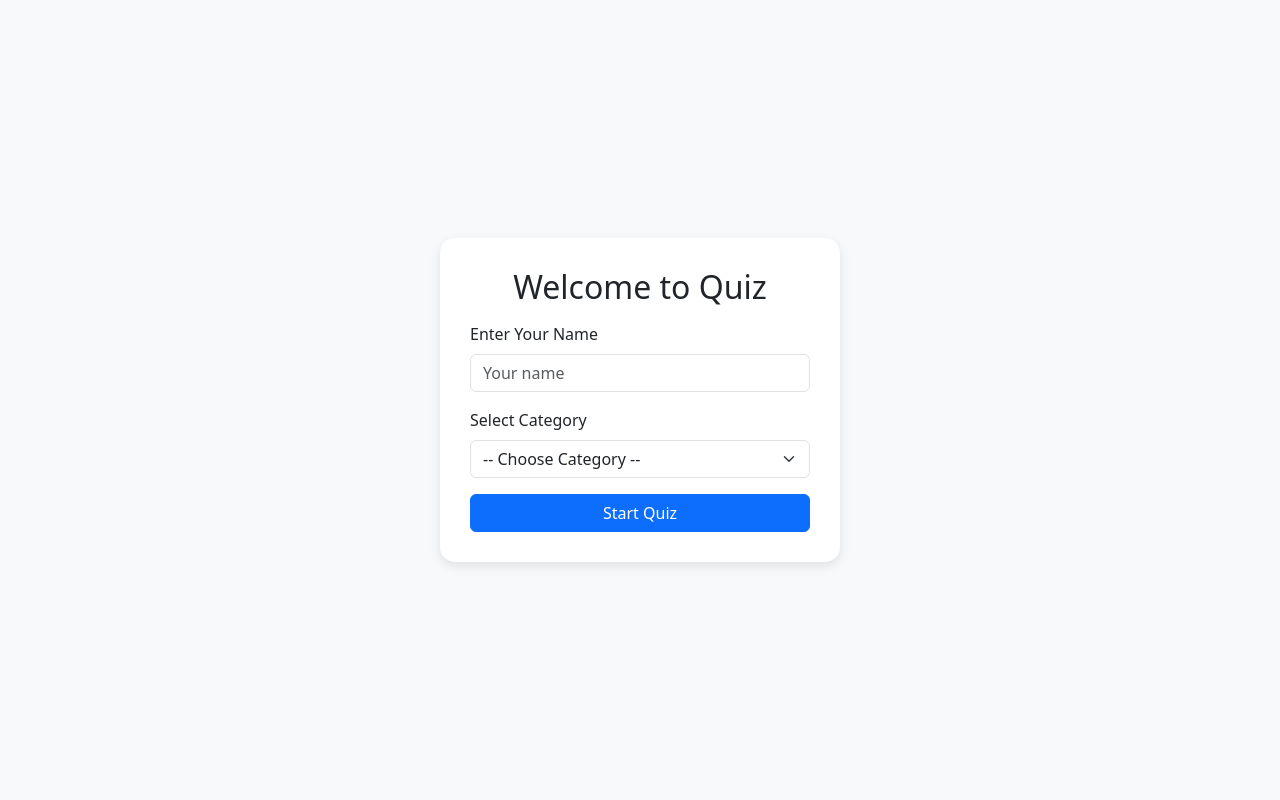
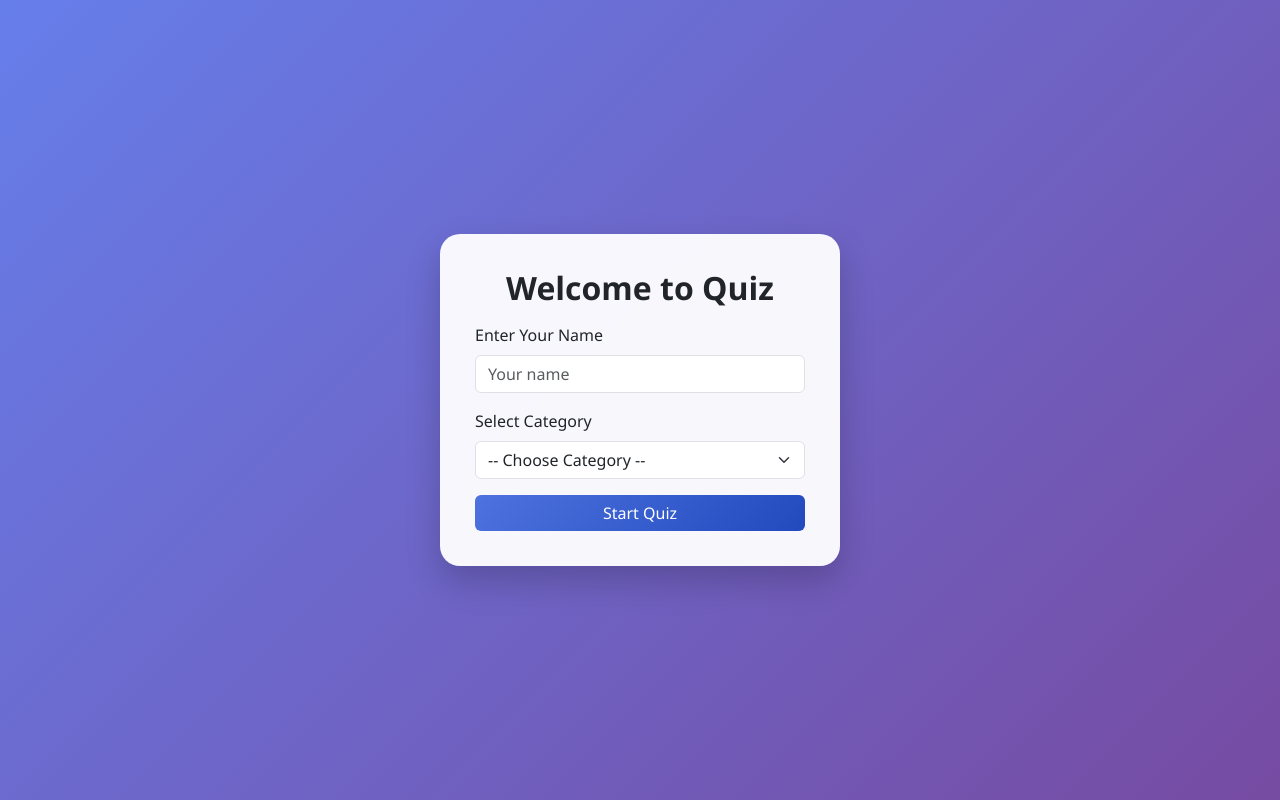
Before and after one commit to manish1103/Quiz, a Python web app: template templates/index.html in a window 1280 px wide. Run offline with Jinja, Linux system fonts and the light colour scheme; the template is opened without the code that fills it, so the values that code supplies are empty.

Commit message:
Added gradient UI enhancement

```diff
--- a/app.py
+++ b/app.py
@@ -121,5 +121,7 @@ def restart():
     return redirect(url_for("index"))
 
 
-if __name__ == "__main__":
-    app.run(debug=True, host="127.0.0.1", port=5001)
+
+    if __name__ == "__main__":
+    port = int(os.environ.get("PORT", 10000))
+    app.run(host="0.0.0.0", port=port)
--- a/templates/index.html
+++ b/templates/index.html
@@ -6,20 +6,45 @@
   <link href="https://cdn.jsdelivr.net/npm/bootstrap@5.3.0/dist/css/bootstrap.min.css" rel="stylesheet">
   <style>
   body {
-      background: #f8f9fa;
+    margin: 0;
+    height: 100vh;
     display: flex;
     justify-content: center;
     align-items: center;
-      height: 100vh;
+    font-family: 'Segoe UI', sans-serif;
+
+    /* Gradient Background */
+    background: linear-gradient(135deg, #667eea, #764ba2);
   }
+
   .login-card {
-      background: #fff;
-      padding: 30px;
-      border-radius: 15px;
-      box-shadow: 0px 4px 12px rgba(0,0,0,0.1);
+    background: rgba(255, 255, 255, 0.95);
+    padding: 35px;
+    border-radius: 20px;
+    box-shadow: 0px 15px 35px rgba(0, 0, 0, 0.2);
     width: 400px;
+    backdrop-filter: blur(10px);
+    transition: transform 0.3s ease;
+  }
+
+  .login-card:hover {
+    transform: translateY(-5px);
+  }
+
+  h2 {
+    font-weight: 600;
+  }
+
+  .btn-primary {
+    background: linear-gradient(135deg, #4e73df, #224abe);
+    border: none;
+  }
+
+  .btn-primary:hover {
+    background: linear-gradient(135deg, #224abe, #4e73df);
   }
 </style>
+
 </head>
 <body>
   <div class="login-card">
```
Lines whose indentation alone changed are shown as unchanged.
